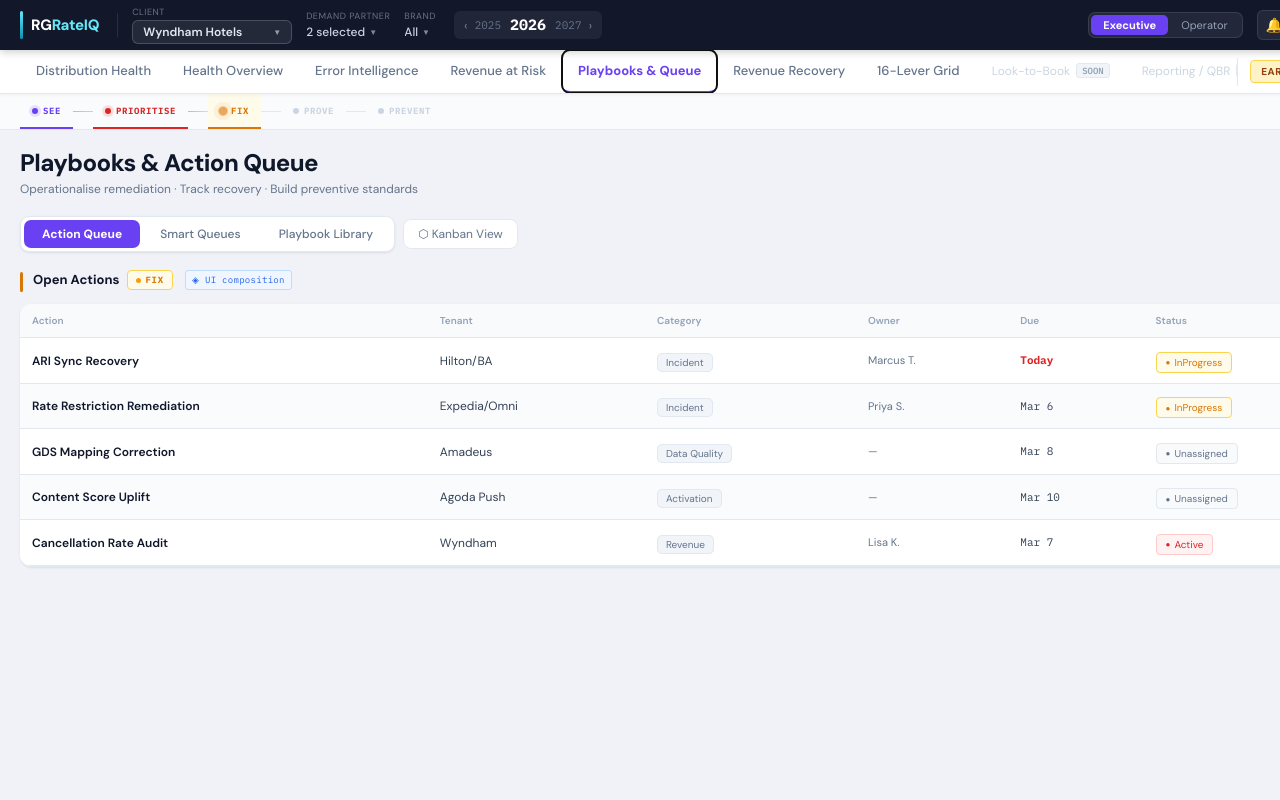
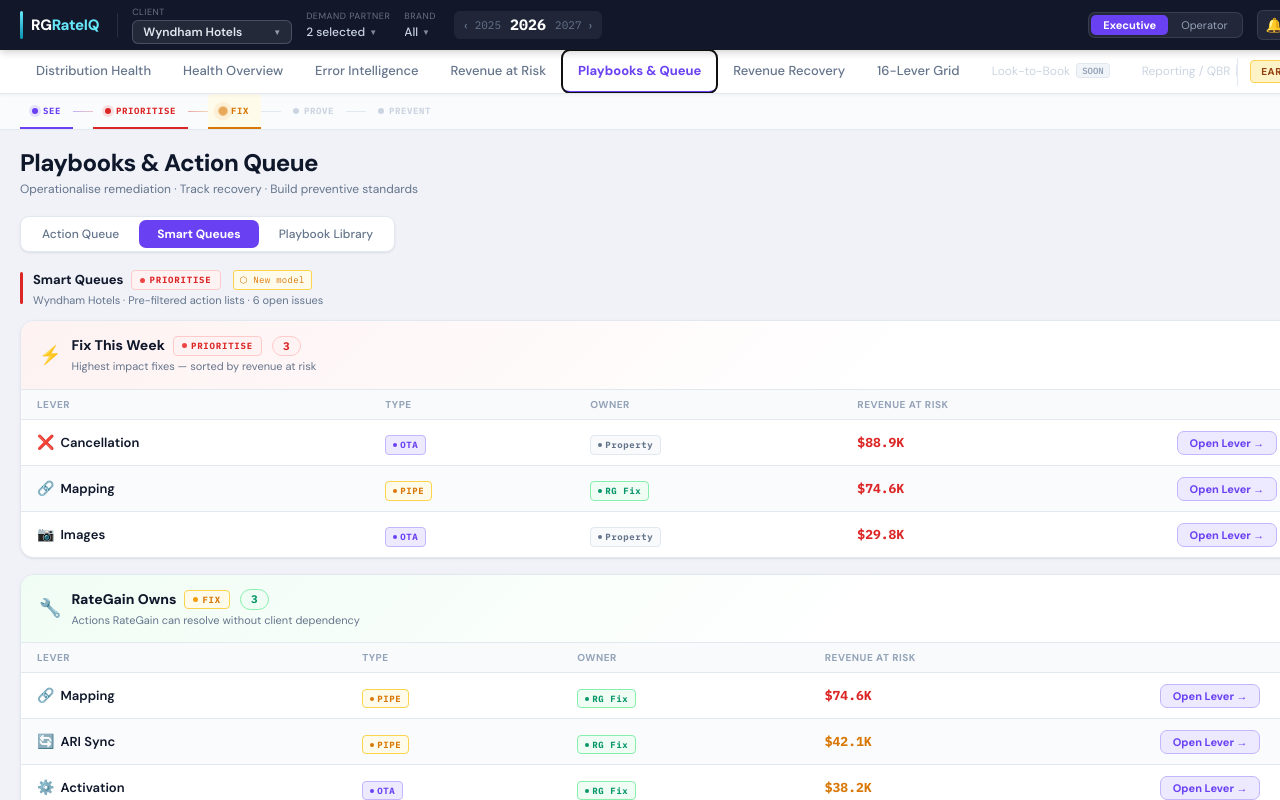
Before and after one commit to jagrose22/insightsiq, a React (Vite) app: page / in a window 1280 px wide. Both pictures are taken after a click on the button "Playbooks & Queue". Shown: the top 800 px of the page. Built offline with nearby package versions, Linux system fonts and the light colour scheme.

Commit message:
fix: kanban default on, effort visible, smart queues rebuild on account switch

```diff
--- a/src/App.jsx
+++ b/src/App.jsx
@@ -653,10 +653,10 @@ export default function App() {
   const [detailTab, setDetailTab]   = useState("snapshot");
   const [selCluster, setSelCluster] = useState(ERROR_CLUSTERS[0]);
   const [selRisk, setSelRisk]       = useState(RISK_ROWS[0]);
-  const [pbTab, setPbTab]           = useState("queue");
+  const [pbTab, setPbTab]           = useState("smart");
   const [leversFor, setLeversFor]   = useState(null);
   const [alertOpen, setAlertOpen]   = useState(false);
-  const [kanban, setKanban]         = useState(false);
+  const [kanban, setKanban]         = useState(true);
 
   const goLevers = (name) => { setLeversFor(name); setPage("levers"); };
   // Close multi-select dropdowns on outside click
@@ -1485,7 +1485,11 @@ function PlaybooksPage({ tab, setTab, kanban, setKanban, activeClient, activePar
                         <span style={{fontSize:9,background:"#F1F5F9",borderRadius:4,padding:"2px 7px",color:C.t3,border:`1px solid ${C.border}`}}>{pb.cat}</span>
                         <span style={{fontSize:11,fontFamily:C.mono,color:C.green,fontWeight:700}}>{pb.impact}</span>
                       </div>
-                      <div style={{fontSize:10,color:pb.due==="Today"?C.red:C.t4,marginTop:6,fontFamily:C.mono}}>Due: {pb.due}</div>
+                      <div style={{display:"flex",justifyContent:"space-between",alignItems:"center",marginTop:6}}>
+                        <span style={{fontSize:10,color:pb.due==="Today"?C.red:C.t4,fontFamily:C.mono}}>Due: {pb.due}</span>
+                        <span style={{fontSize:10,color:C.t3,fontFamily:C.mono}}>⏱ {pb.effort}</span>
+                      </div>
+                      <div style={{fontSize:10,color:C.t4,marginTop:4}}>👤 {pb.owner}</div>
                     </div>
                   ))}
                   {items.length===0 && <div style={{textAlign:"center",padding:"24px 0",color:C.t5,fontSize:12}}>No items</div>}
@@ -1496,6 +1500,7 @@ function PlaybooksPage({ tab, setTab, kanban, setKanban, activeClient, activePar
         </div>
       </>)}
       {tab==="smart" && (() => {
+        // key on activeClient forces recompute when account switches
         // Build lever list for active account
         const tenant = activeClient?.name || "";
         const partnerKey = (activePartners || [])
@@ -1557,7 +1562,7 @@ function PlaybooksPage({ tab, setTab, kanban, setKanban, activeClient, activePar
         ];
 
         return (
-          <div>
+          <div key={activeClient?.name}>
             <SH phase="PRIORITISE" title="Smart Queues" ann="new"
               sub={`${tenant} · Pre-filtered action lists · ${levers.filter(l=>l.status!=="healthy").length} open issues`}/>
             <div style={{display:"flex",flexDirection:"column",gap:16}}>
```
